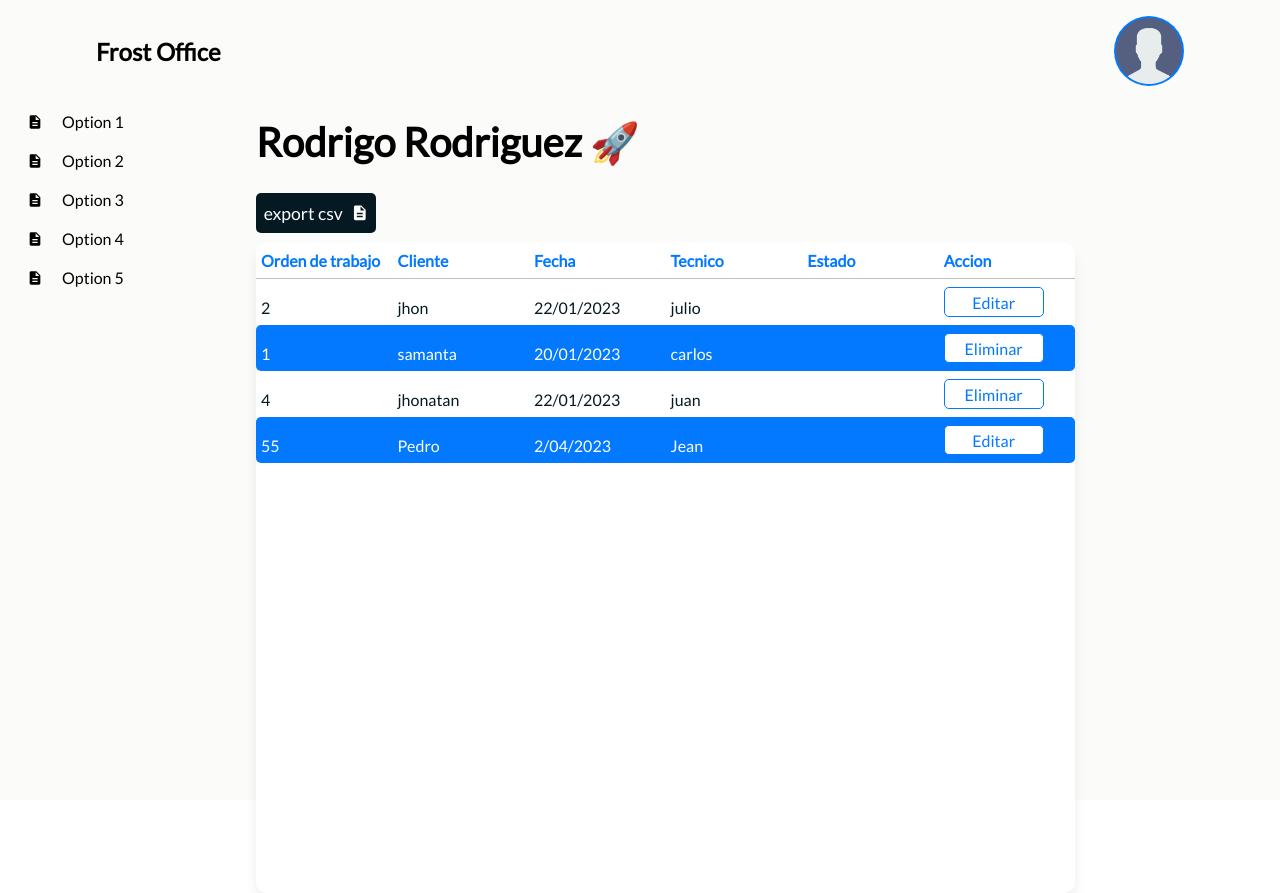
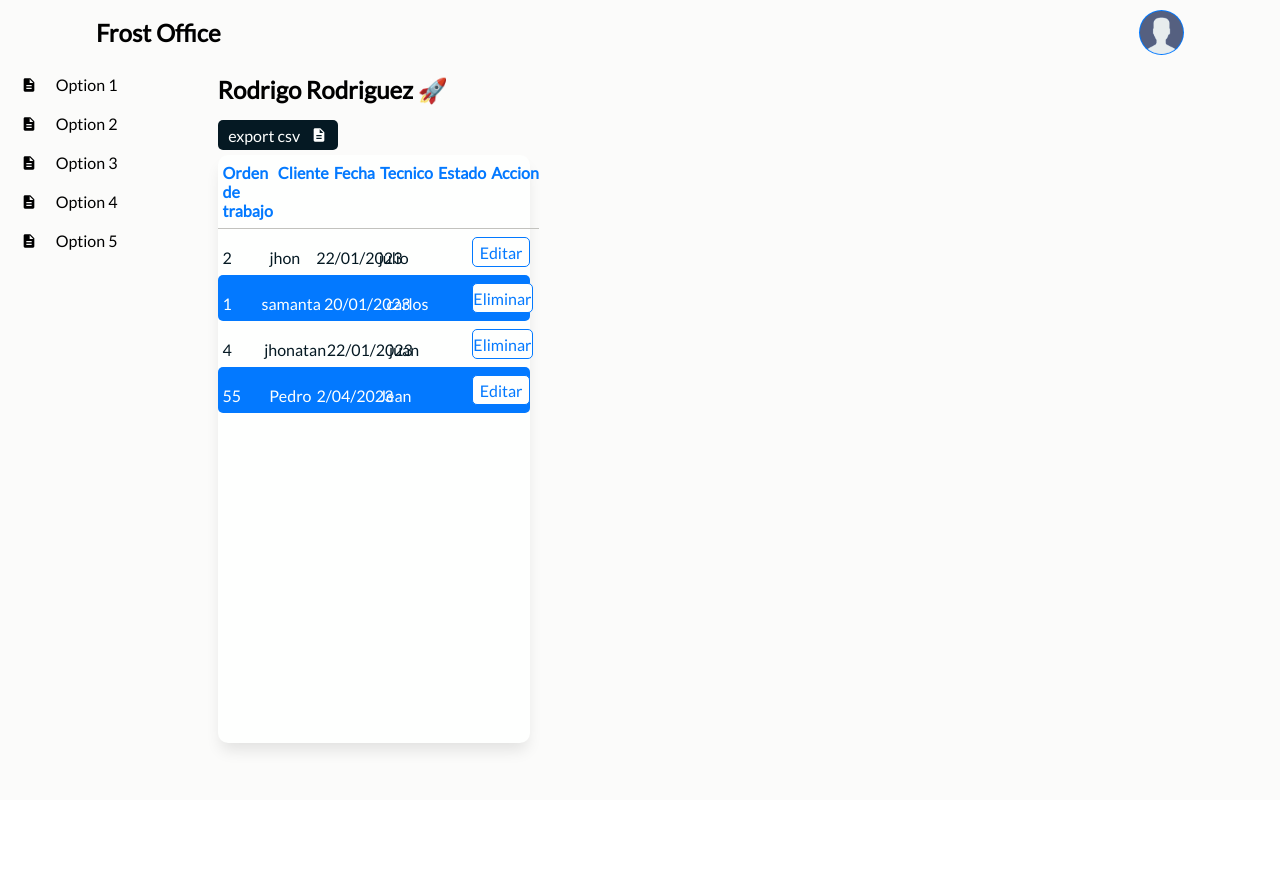
Before and after one commit to StartsDev/frost-bo, a React (Vite) app in the folder bo/: page / in a window 1280 px wide. After the commit the page ends 800 px from the top, so only its background shows below. Built offline with nearby package versions, Linux system fonts and the light colour scheme.

Commit message:
ajustando espacios y layout del bo

```diff
--- a/bo/src/components/avatar/avatar.module.css
+++ b/bo/src/components/avatar/avatar.module.css
@@ -1,6 +1,6 @@
 .wrapper {
-    width: 70px;
-    height: 70px;
+    width: 45px;
+    height: 45px;
     border-radius: 100%;
     display: flex;
     justify-content: center;
--- a/bo/src/components/table/Table.tsx
+++ b/bo/src/components/table/Table.tsx
@@ -82,7 +82,7 @@ function Table() {
                     width: "100%",
                     height: "80%",
                     display: "flex",
-                    flexDirection: "column"
+                    flexDirection: "column",
                 }}
             >
                 {
@@ -90,7 +90,6 @@ function Table() {
                         <div
                             key={item.orderOfJob}
                             style={{
-                                width: "100%",
                                 display: "flex",
                                 backgroundColor: index % 2 === 0 ? THEME.white : THEME.blue,
                                 borderRadius: 5,
--- a/bo/src/screens/BO/Bo.tsx
+++ b/bo/src/screens/BO/Bo.tsx
@@ -37,7 +37,7 @@ function Bo() {
             <div
                 style={{
                     width: "100%",
-                    padding: "1rem 6rem",
+                    padding: "10px 6rem",
                     display: "flex",
                     justifyContent: "space-between",
                     alignItems: "center"
@@ -51,7 +51,7 @@ function Bo() {
             >
                 <aside
                     style={{
-                        width: "15%",
+                        width: "12%",
                         height: "100%",
                     }}
                 >
@@ -83,20 +83,18 @@ function Bo() {
                 </aside>
                 <section
                     style={{
-                        width: "85%",
-                        height: "100%",
+                        width: "100&",
                         display: "flex",
                         flexDirection: "column",
                         paddingLeft: "4rem",
-                        gap: 10,
-                        overflowY: "scroll"
+                        gap: 5,
                     }}
                 >
                     <h1
                         style={{
                             width: "85%",
-                            padding: "1rem 0",
-                            fontSize: "2.5rem"
+                            padding: "10px 0",
+                            fontSize: "1.5rem"
                         }}
                     >
                         Rodrigo Rodriguez 🚀
@@ -107,12 +105,12 @@ function Bo() {
                         <button
                             style={{
                                 width: 120,
-                                height: 40,
+                                height: 30,
                                 backgroundColor: THEME.black,
                                 color: THEME.white,
                                 border: "none",
                                 borderRadius: 5,
-                                fontSize: "1.1rem",
+                                fontSize: "1rem",
                                 display: "flex",
                                 alignItems: "center",
                                 justifyContent: "space-evenly"
@@ -124,7 +122,7 @@ function Bo() {
                     <div
                         style={{
                             width: "80%",
-                            height: 650,
+                            height: "80%",
                             borderRadius: 10,
                             backgroundColor: THEME.white,
                             boxShadow: "0px 10px 15px -3px rgba(0,0,0,0.1)"
--- a/bo/src/screens/BO/bo.module.css
+++ b/bo/src/screens/BO/bo.module.css
@@ -7,5 +7,5 @@
 
 .wrapper_bo {
     display: flex;
-    height: 100%;
+    height: 100vh;
 }
```
